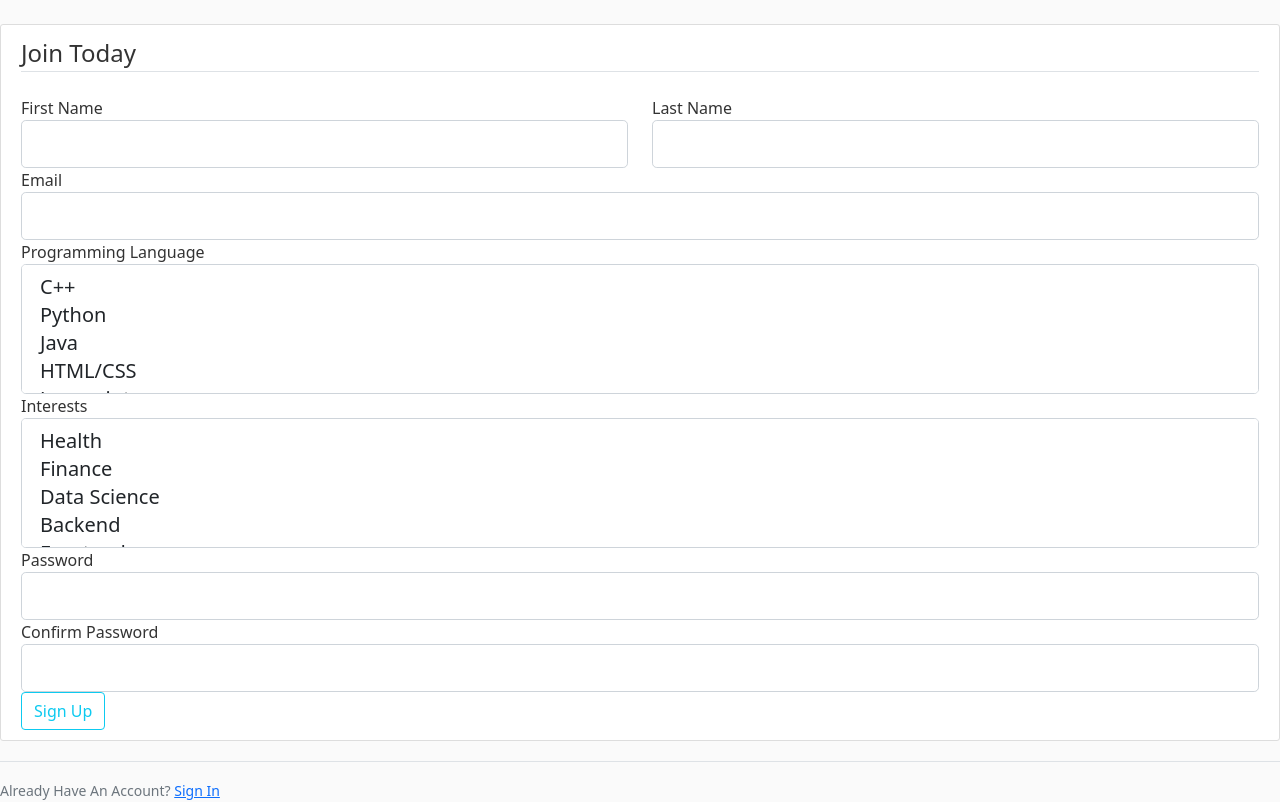
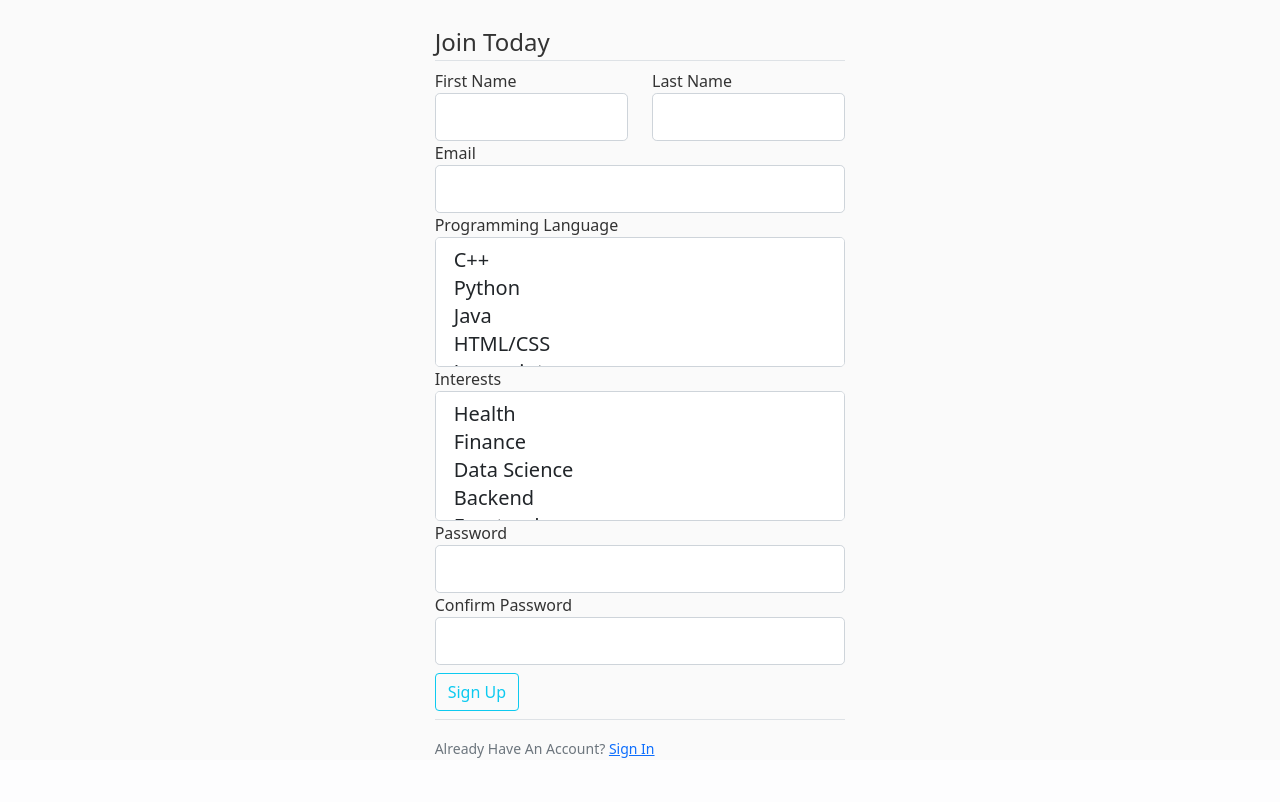
Before and after one commit to ShikaiWang-Sky/CodeToGiveAlpharetta, a Flask app: page /register in a window 1280 px wide. Shown: the part 56-858 px from the top of the page. After the commit the page ends 814 px from the top, so only its background shows below. Run offline with Flask 2, Linux system fonts and the light colour scheme; parts of the project's set-up code (start-up, migrations or seed data) failed here and were passed over; some libraries are stand-ins or nearby versions.

Commit message:
Fixing alignment

```diff
--- a/flaskblog/templates/register.html
+++ b/flaskblog/templates/register.html
@@ -1,10 +1,11 @@
 {% extends "layout.html" %}
 {% block content %}
-    <div class="content-section">
+<div class="row justify-content-evenly">
+    <div class="col-md-4">
         <form method="POST" action="">
             {{ form.hidden_tag() }}
             <fieldset class="form-group">
-                <legend class="border-bottom mb-4">Join Today</legend>
+                <legend class="border-bottom mb-2">Join Today</legend>
                 <!-- First/Last Row -->
                 <div class="row">
                     <!-- First Name -->
@@ -116,14 +117,16 @@
                     {% endif %}
                 </div>
             </fieldset>
-            <div class="form-group">
+            <div class="form-group py-2">
                 {{ form.submit(class="btn btn-outline-info") }}
             </div>
         </form>
+        <div class="border-top pt-3">
+            <small class="text-muted">
+                Already Have An Account? <a class="ml-2" href="{{ url_for('login') }}">Sign In</a>
+            </small>
+        </div>
     </div>
-    <div class="border-top pt-3">
-        <small class="text-muted">
-            Already Have An Account? <a class="ml-2" href="{{ url_for('login') }}">Sign In</a>
-        </small>
-    </div>
+
+</div>
 {% endblock content %}
```
Also changed, not shown: flaskblog/templates/login.html (+7 -3 lines).
